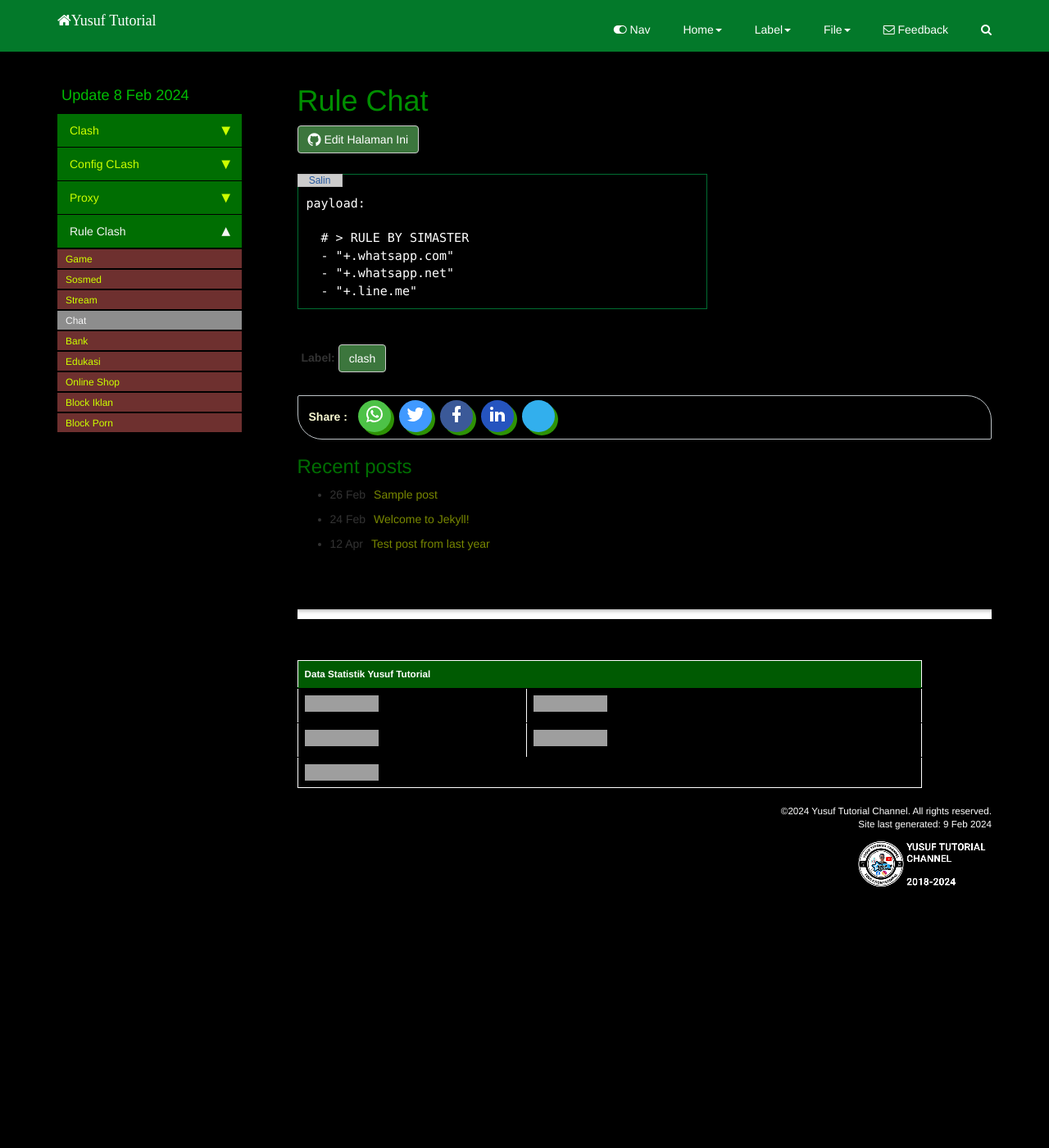
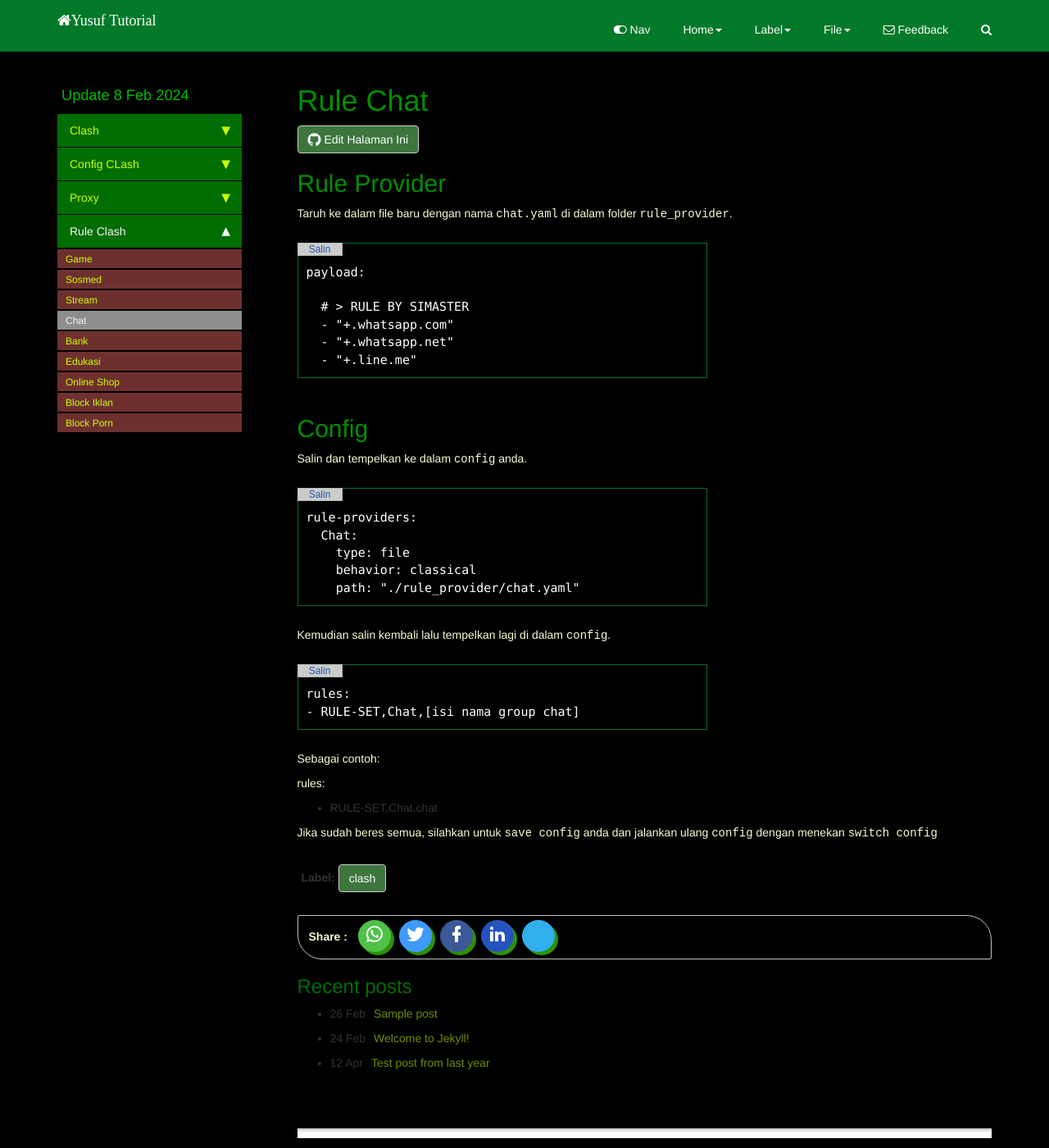
Before and after one commit to yusuftutorial/home, a Jekyll site: the page built from pages/clash/rule-chat.md, in a window 1280 px wide and 1400 px high. Shown: the whole window at 82% size. Built offline with Jekyll 4.4.1, drawn with Linux system fonts in a browser that asks for light colours; nearby versions of some CDN libraries; comment, search, counter and statistics services are not loaded; grey boxes are pictures that could not be loaded.

Commit message:
Update rule-chat.md

```diff
--- a/pages/clash/rule-chat.md
+++ b/pages/clash/rule-chat.md
@@ -9,10 +9,35 @@ comments: true
 tags: [clash]
 ---
 
-<pre id="myPreTag">payload:
+## Rule Provider
+
+Taruh ke dalam file baru dengan nama `chat.yaml` di dalam folder `rule_provider`.
+
+<pre>payload:
 
   # > RULE BY SIMASTER
   - "+.whatsapp.com"
   - "+.whatsapp.net"
-  - "+.line.me"
-</pre>
+  - "+.line.me"</pre>
+
+## Config
+
+Salin dan tempelkan ke dalam `config` anda.
+
+<pre>rule-providers:
+  Chat:
+    type: file
+    behavior: classical
+    path: "./rule_provider/chat.yaml"</pre>
+
+Kemudian salin kembali lalu tempelkan lagi di dalam `config`.
+
+<pre>rules:
+- RULE-SET,Chat,[isi nama group chat]</pre>
+
+Sebagai contoh:
+
+rules:
+- RULE-SET,Chat,chat
+
+Jika sudah beres semua, silahkan untuk `save config` anda dan jalankan ulang `config` dengan menekan `switch config`
```
